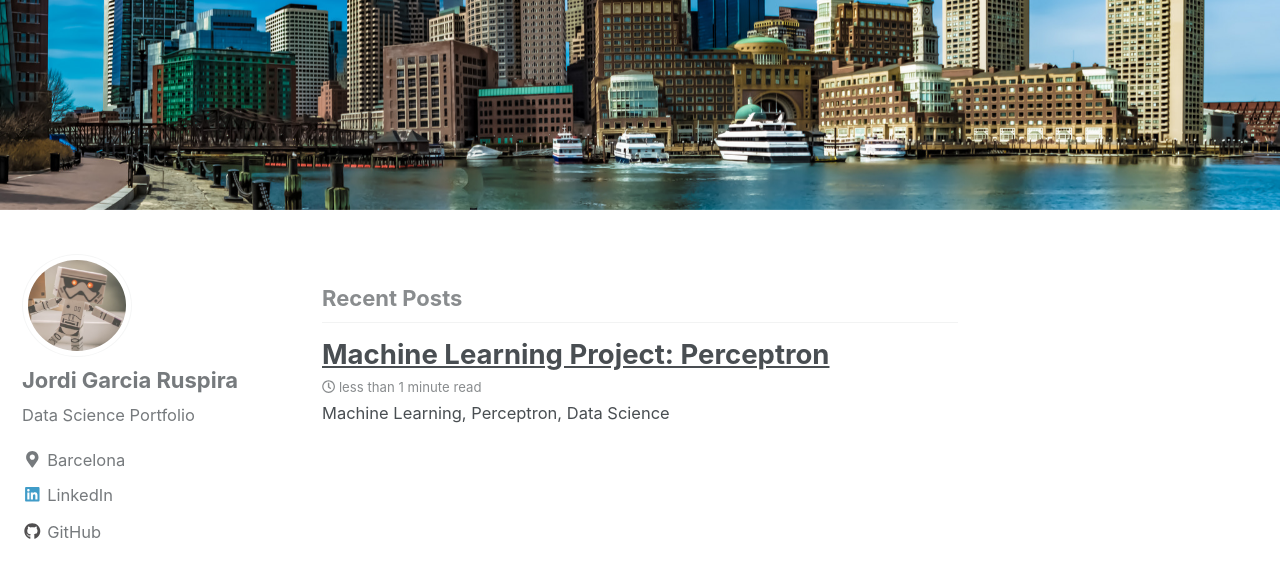
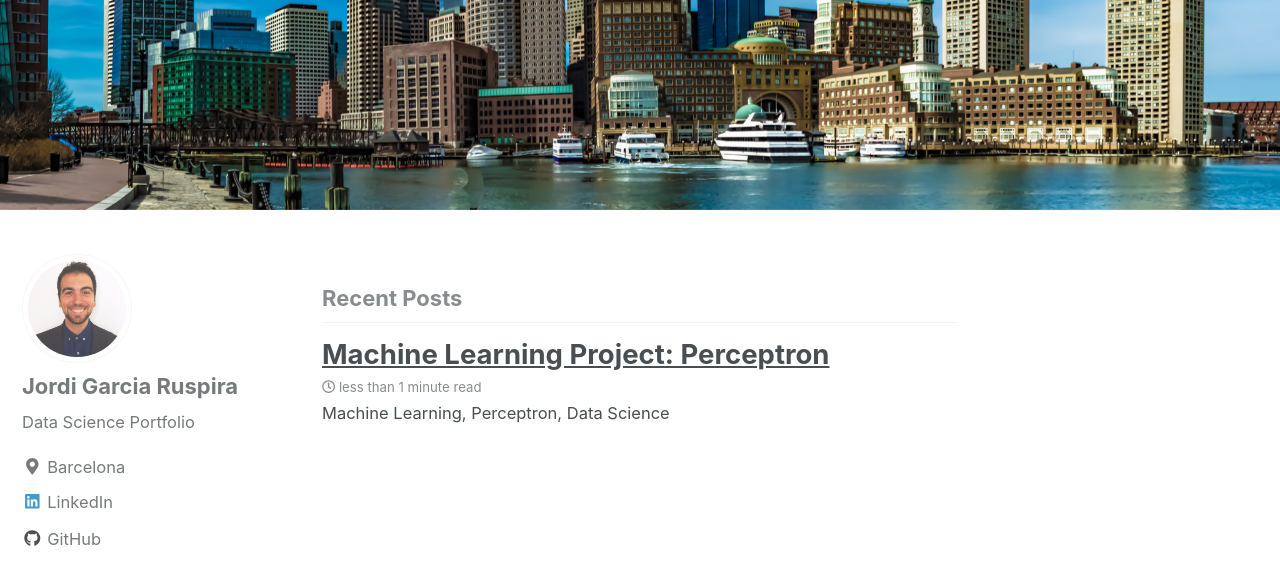
Before and after one commit to JordiRuspira/jordiruspira.github.io, a Jekyll site: the page built from index.html, in a window 1280 px wide and 900 px high, scrolled down 398 px. Shown: the top 585 px of the window. Built offline with Jekyll 4.4.1, drawn with Linux system fonts in a browser that asks for light colours; nearby versions of some CDN libraries; the list of posts is cut into pages by our own code.

Commit message:
Update _config.yml

```diff
--- a/_config.yml
+++ b/_config.yml
@@ -85,7 +85,7 @@
 # Site Author
 author:
   name             : "Jordi Garcia Ruspira"
-  avatar           : "/images/bio-pic-2.jpg" # path of avatar image, e.g. "/assets/images/bio-photo.jpg"
+  avatar           : "/images/jordi.garcia.ruspira.jpg" # path of avatar image, e.g. "/assets/bio-photo.jpg"
   bio              : "Data Science Portfolio"
   location         : "Barcelona"
   email            :
```
